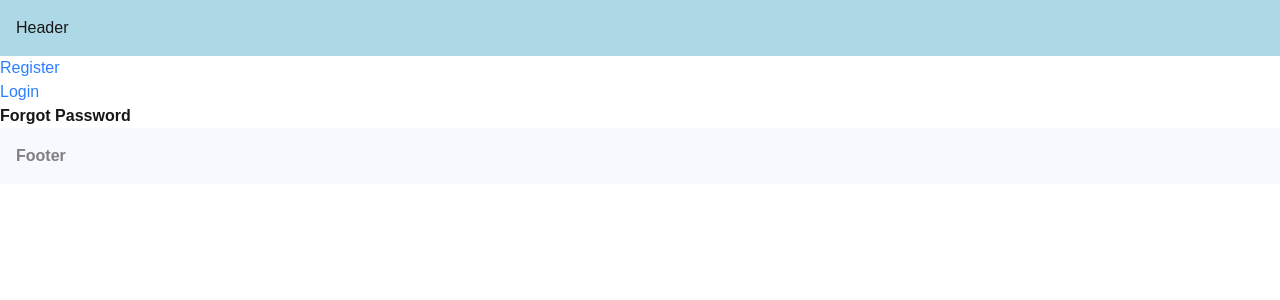
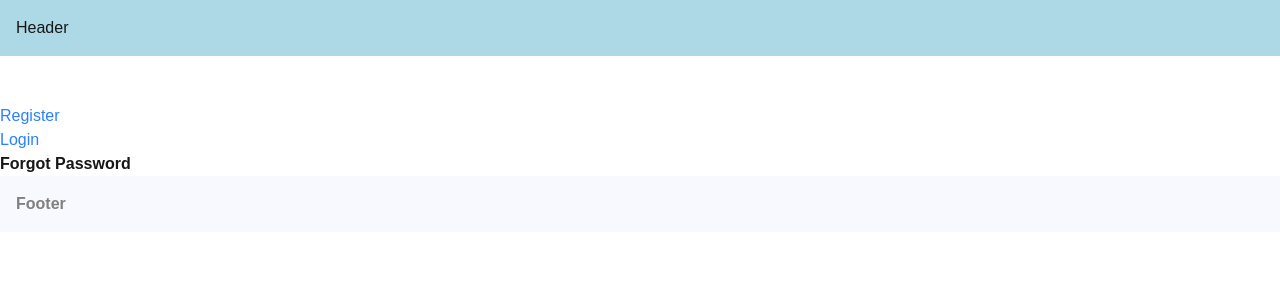
Before and after one commit to Shinia-Gupta/Project_Next15, a Next.js app: page /forgot-password in a window 1280 px wide. Shown: the top 300 px of the page. Built offline with nearby package versions, Linux system fonts and the light colour scheme.

Commit message:
template file - layout file renamed to template.tsx to understand templates in next.js

```diff
--- a/src/app/(auth)/layout.tsx
+++ b/src/app/(auth)/template.tsx
@@ -14,8 +14,13 @@ export default function AuthLayout ( {
 children}: {children:React.ReactNode})
 {
 const pathname = usePathname ()
+const [input,setInput] = React.useState("");
 return (
 <div>
+
+    <div>
+        <input type="text" name="" id="" value={input} onChange={(e)=>setInput(e.target.value)} className="bg-white m-2 rounded text-blue-600 p-1"/>
+    </div>
 {
 navLinks.map((link,index) => {
     const isActive = pathname === link.href||pathname.startsWith(link.href) && link.href!=="/";
```
